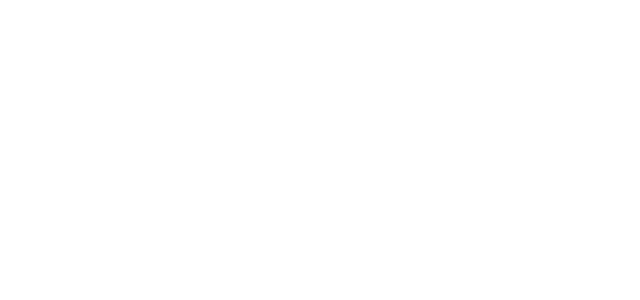
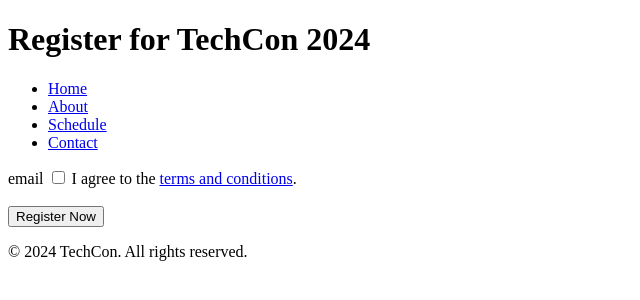
Before and after one commit to Rolex-oduor/TechCon_HTML, a plain HTML site: page techcon_website/register.html in a window 1280 px wide. Shown: the whole page, without its empty margins (0-640 px from the left). Drawn offline with Linux system fonts and the light colour scheme.

Commit message:
register.html

```diff
--- a/techcon_website/register.html
+++ b/techcon_website/register.html
@@ -1,11 +1,53 @@
 <!DOCTYPE html>
 <html lang="en">
 <head>
-    <meta charset="UTF-8">
-    <meta name="viewport" content="width=device-width, initial-scale=1.0">
-    <title>Register Here</title>
+  <meta charset="UTF-8" />
+  <meta name="viewport" content="width=device-width, initial-scale=1.0"/>
+  <title>Register for TechCon 2024</title>
 </head>
 <body>
 
+  <!-- Header -->
+  <header>
+    <h1>Register for TechCon 2024</h1>
+    <nav>
+      <ul>
+        <li><a href="index.html">Home</a></li>
+        <li><a href="about.html">About</a></li>
+        <li><a href="schedule.html">Schedule</a></li>
+        <li><a href="contact.html">Contact</a></li>
+      </ul>
+    </nav>
+  </header>
+
+  <!-- Main Content -->
+  <main>
+    <form action="#" method="post">
+      <!-- Full Name -->
+      <label for="email">email</label>
+
+      <!-- Email -->
+
+
+      <!-- Password -->
+
+
+      <!-- Confirm Password -->
+
+
+      <!-- Terms and Conditions -->
+      <input type="checkbox" id="terms" name="terms" required>
+      <label for="terms">I agree to the <a href="#">terms and conditions</a>.</label><br><br>
+
+      <!-- Submit Button -->
+    <button type="submit">Register Now</button>
+    </form>
+  </main>
+
+  <!-- Footer -->
+  <footer>
+    <p>&copy; 2024 TechCon. All rights reserved.</p>
+  </footer>
+
 </body>
 </html>
```
